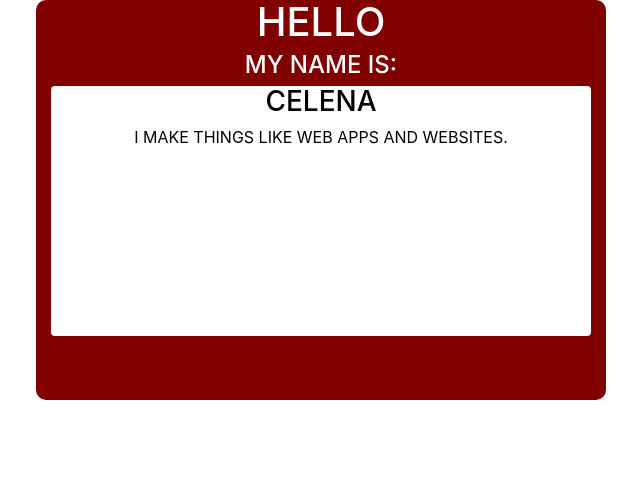
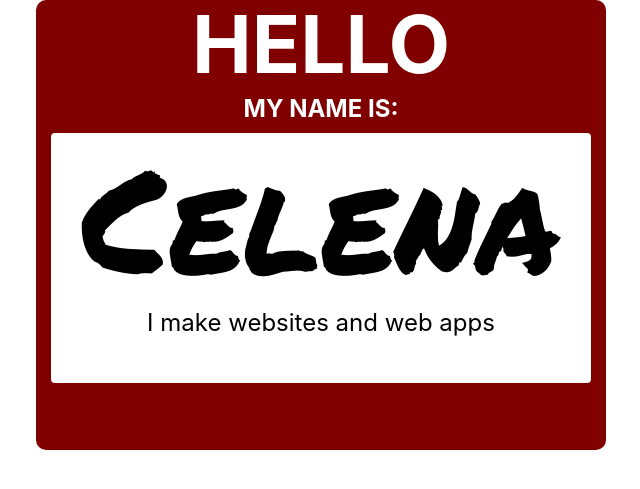
Before and after one commit to chandojo/chandojo.github.io, a PHP site: page / in a window 1280 px wide. Shown: the top 489 px of the page, without its empty margins (319-959 px from the left). Run offline with PHP 8.4, Linux system fonts and the light colour scheme; some libraries are stand-ins or nearby versions.

Commit message:
styled content

```diff
--- a/index.html
+++ b/index.html
@@ -5,8 +5,11 @@
     <meta charset="utf-8">
 
     <link rel="stylesheet" href="https://maxcdn.bootstrapcdn.com/bootstrap/4.0.0-beta.3/css/bootstrap.min.css" integrity="sha384-Zug+QiDoJOrZ5t4lssLdxGhVrurbmBWopoEl+M6BdEfwnCJZtKxi1KgxUyJq13dy" crossorigin="anonymous">
+
+    <link href="https://fonts.googleapis.com/css?family=Caveat|Permanent+Marker" rel="stylesheet">
     <link rel="stylesheet" href="style.css">
-    <title>Hello, I am Celena H</title>
+
+    <title>Hello, I am Celena</title>
   </head>
   <body>
     <div class="container">
@@ -14,11 +17,12 @@
         <div class="col-lg-3">
           </div>
         <div class="col-lg-6 myname">
-            <h1>Hello</h1>
-            <h4>My Name is:</h4>
-          <div class="name">
-            <h3>Celena</h3>
-            <p>I make things like web apps and websites.</p>
+            <h1 class="hello">Hello</h1>
+            <h4 class="sub-title">My Name is:</h4>
+
+          <div class="name-box">
+            <h3 class="name">Celena</h3>
+            <p class="what-i-do">I make websites and web apps</p>
           </div>
         </div>
         <div class="col-lg-3">
--- a/style.css
+++ b/style.css
@@ -3,14 +3,37 @@
   border-radius: 10px;
   color:white;
   text-align:center;
-  height:400px;
-  text-transform:uppercase;
+  height:450px;
+}
+
+.name-box{
+  background-color:white;
+  color:black;
+  height:250px;
+  border-radius: 4px;
+  padding:5px;
 }
 
 .name{
-  background-color:white;
-  color:black;
-  height:250px;
+  font-family: 'Permanent Marker', cursive;
   vertical-align: middle;
-  border-radius: 4px;
+  font-size: 9em;
 }
+
+.hello{
+  font-size: 5em;
+}
+
+.sub-title{
+  padding-bottom:3px;
+}
+
+.sub-title, .hello{
+    font-weight: bold;
+    text-transform:uppercase;
+}
+
+
+.what-i-do{
+  font-size: 1.5em;
+}
```
